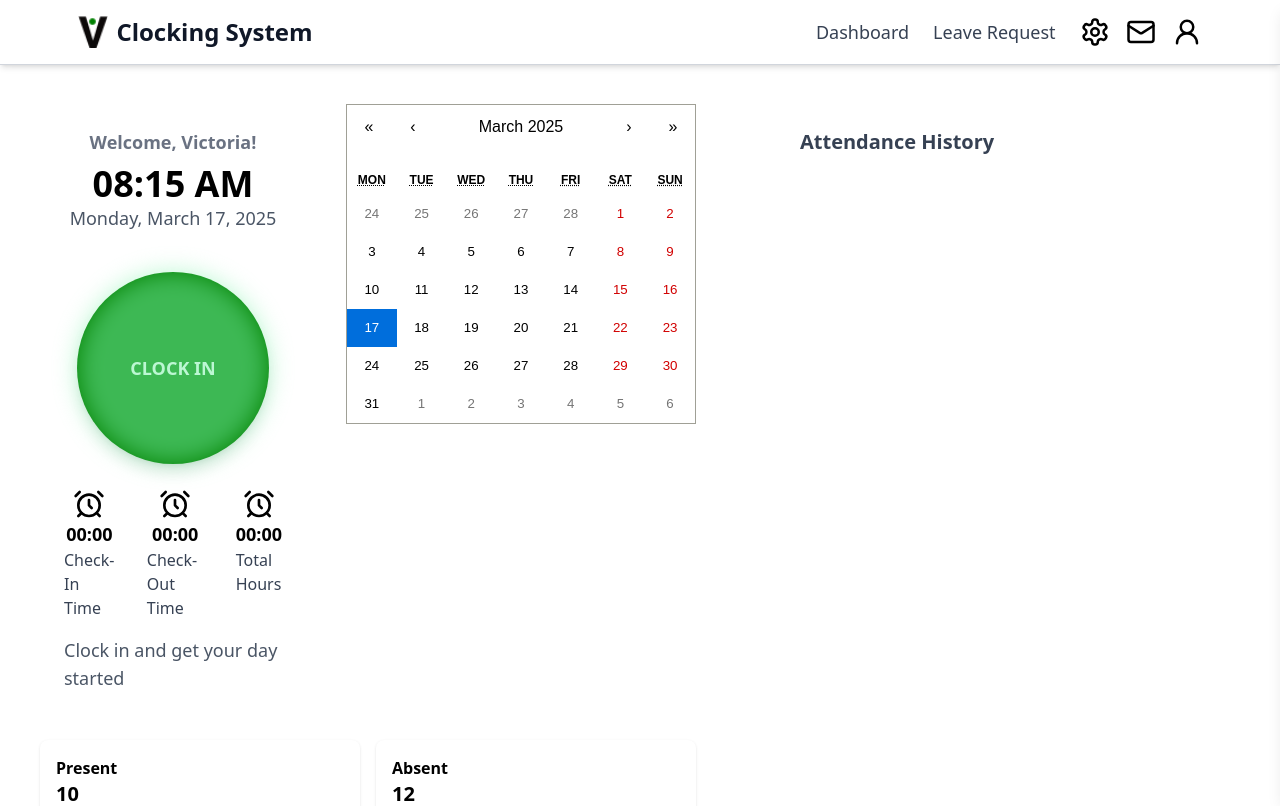
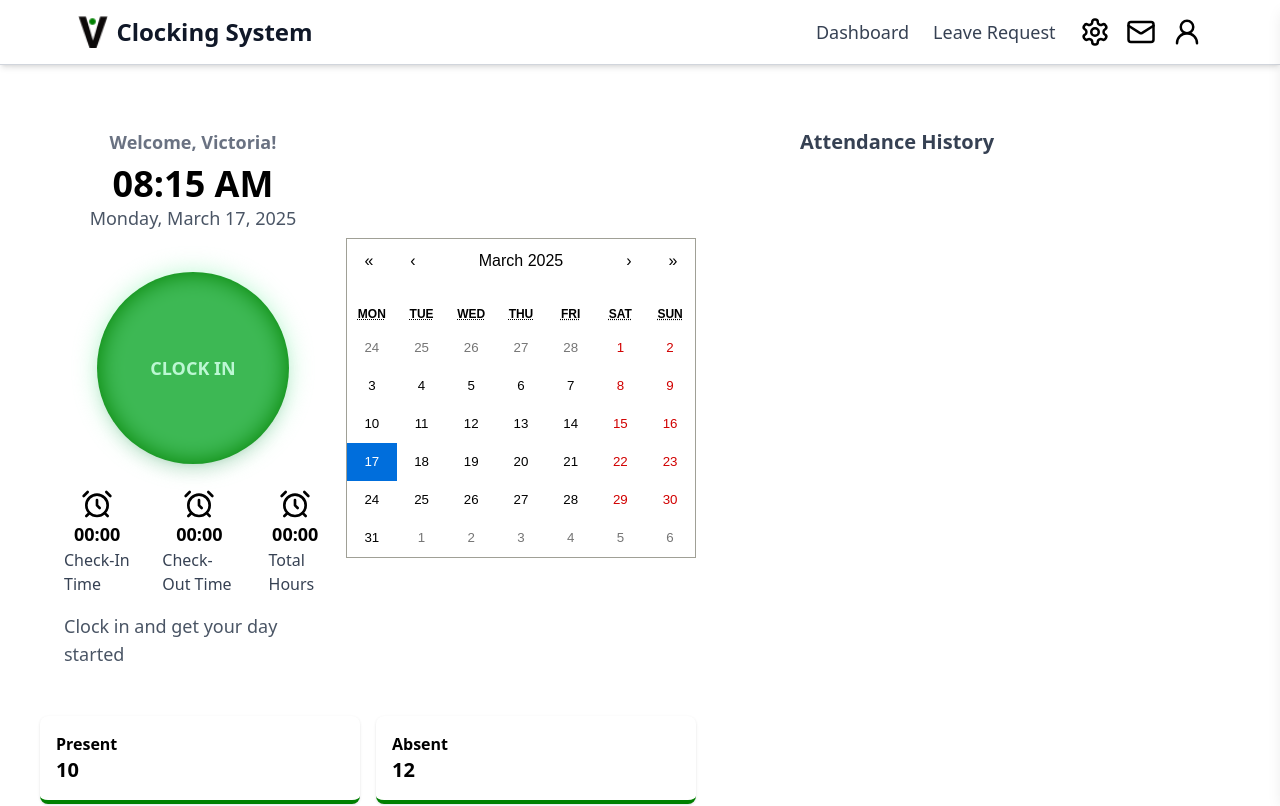
Before and after one commit to erasmuseobeth/employee-clocking-system, a Next.js app: page /dashboard/employee in a window 1280 px wide. Shown: the top 806 px of the page. Built offline with nearby package versions, Linux system fonts and the light colour scheme.

Commit message:
fix: flex box

```diff
--- a/app/dashboard/employee/@clocking/page.tsx
+++ b/app/dashboard/employee/@clocking/page.tsx
@@ -26,7 +26,7 @@
   });
 
   return (
-    <div className="flex flex-col md:flex-row gap-10">
+    <div className="flex flex-col md:flex-row justify-between items-center">
       <div className="p-6 flex flex-col items-center">
         <h2 className="text-lg font-bold text-gray-500">Welcome, Victoria!</h2>
 
```
